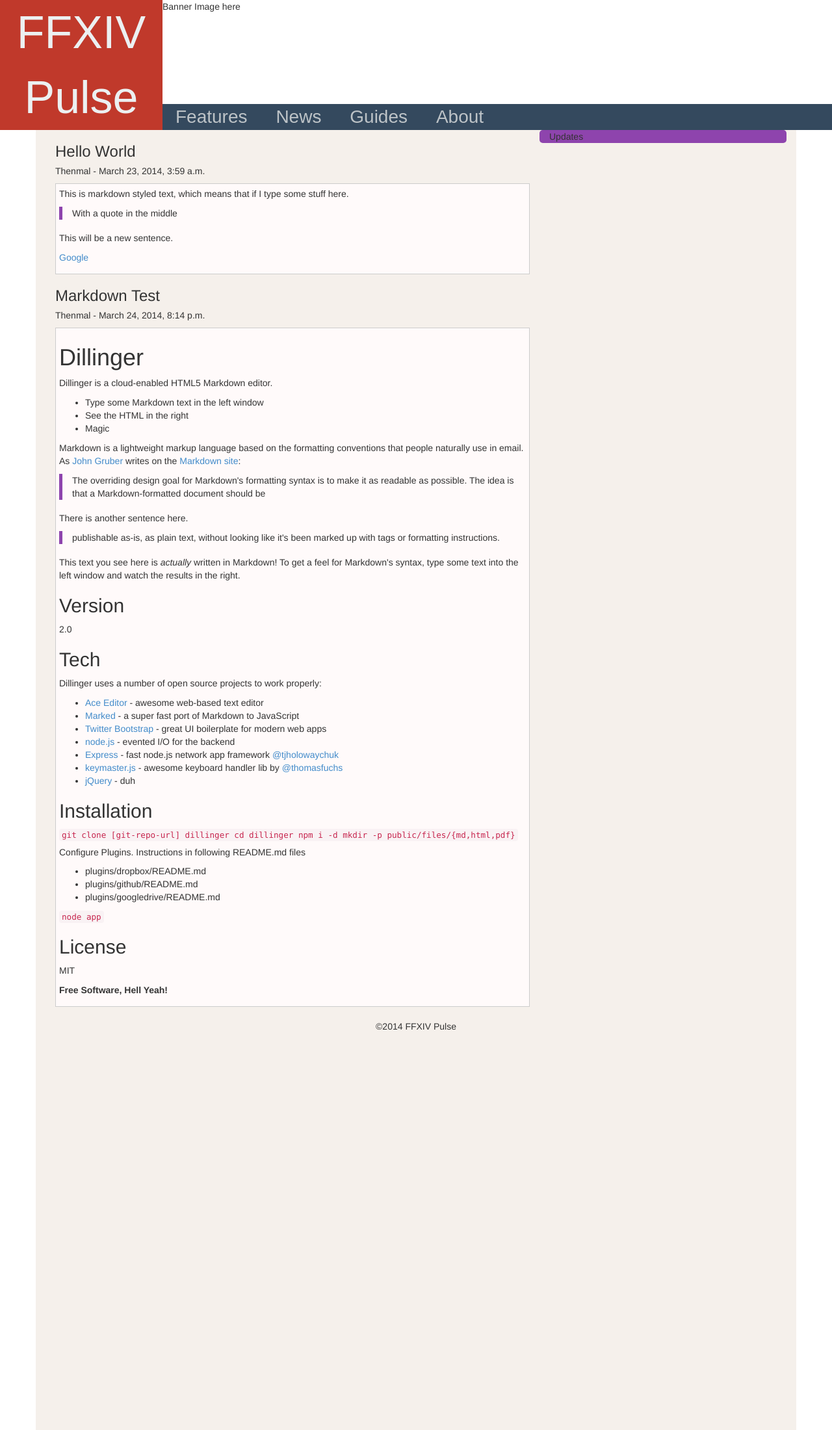
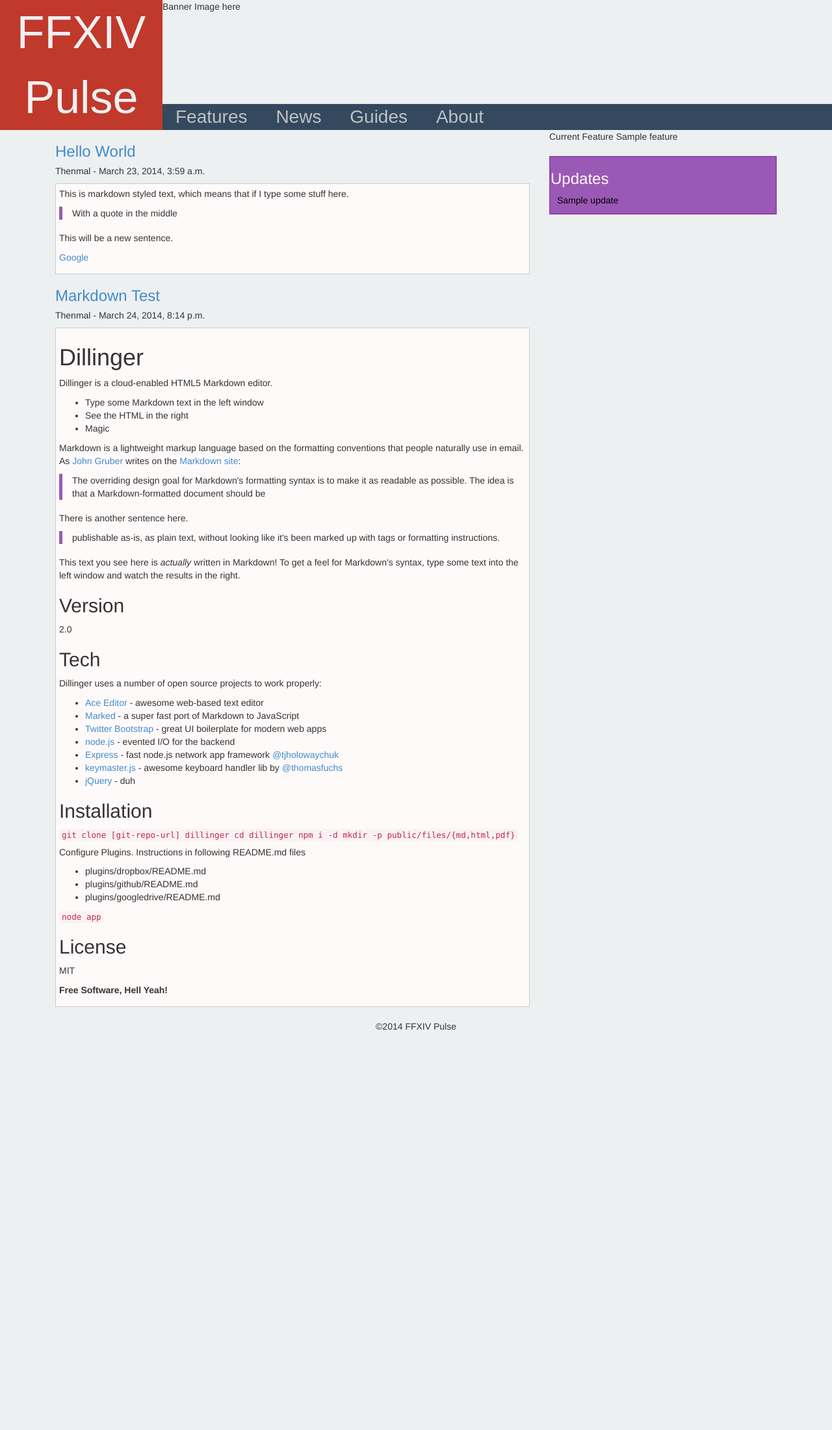
Before and after one commit to utecht/ffxiv_pulse, a Django app: template content/templates/index.html in a window 1280 px wide. Shown: the whole page at 65% size. Run offline with Django 3.2, Linux system fonts and the light colour scheme; data comes from the database, SQL or seed files in the repository; tables that the repository leaves empty hold one stand-in row (values such as "Sample post"); the template is opened without the code that fills it: values that come from a table or form of the project are taken from there, most other values are stand-ins (such as "Sample title", 1, 10 or a date in 2020); parts of the project's set-up code (start-up, migrations or seed data) failed here and were passed over; some libraries are stand-ins or nearby versions.

Commit message:
added news page

```diff
--- a/content/static/main.css
+++ b/content/static/main.css
@@ -56,19 +56,32 @@
 }
 
 #news_container {
-    background-color:#F5F0EB;
     height: 2000px;
 }
 
+body {
+    background-color: #ecf0f1;
+}
+
 #updates {
-    background-color: #8e44ad;
-    border-radius: 5px;
+    background-color: #9b59b6;
+    border: 2px solid #8e44ad;
+    margin-top: 20px;
+}
+
+#updates ul {
+    list-style: none;
+    padding-left: 10px;
+}
+
+#updates a {
+    color: black;
 }
 
 blockquote {
     padding: 0 0 0 15px;
     margin: 0 0 18px;
-    border-left: 5px solid #8e44ad;
+    border-left: 5px solid #9b59b6;
     font-size: 1em;
 }
 
--- a/content/templates/base.html
+++ b/content/templates/base.html
@@ -11,7 +11,9 @@
     </head>
     <body>
         <div id="header">
-            <div id="logo">FFXIV Pulse</div>
+            <a style="display:block" href="{% url "index" %}">
+                <div id="logo">FFXIV Pulse</div>
+            </a>
             <div id="top_right">
                 <div id="banner">Banner Image here</div>
                 <div id="nav">
@@ -25,7 +27,9 @@
             </div>
         </div>
         <div id="small_header">
-            <div id="small_logo">FFXIV Pulse</div>
+            <a style="display:block" href="{% url "index" %}">
+                <div id="small_logo">FFXIV Pulse</div>
+            </a>
             <div id="top_right">
                 <div id="nav">
                     <ul>
@@ -43,7 +47,7 @@
             <div class="clear"></div>
 
             <div id="footer" class="col-md-12">
-                <p><center>&#169;2014 FFXIV Pulse </center></p>
+                <p><center>&#169;2014 FFXIV Pulse</center></p>
             </div>
         </div>
     </body>
--- a/content/templates/index.html
+++ b/content/templates/index.html
@@ -3,14 +3,25 @@
 {% block news %}
 <div class="col-md-8">
     {% for n in news %}
-        <h3>{{n.title}}</h3>
-        <h5>{{n.author}} - {{n.publish_date}}</h5>
-        <div id="news">
-            {{n.text|markdown:"news"}}
-        </div>
+    <a href="{% url "news" n.id %}"><h3>{{n.title}}</h3></a>
+    <h5>{{n.author}} - {{n.publish_date}}</h5>
+    <div id="news">
+        {{n.text|markdown:"news"}}
+    </div>
     {% endfor %}
 </div>
-<div id="updates" class="col-md-4">
-    Updates
+<div id="news-right" class="col-md-4">
+    <div id="feature-preview">
+        Current Feature
+        {{feature}}
+    </div>
+    <div id="updates">
+        <h3 style="color:snow;">Updates</h3>
+        <ul>
+            {% for u in updates %}
+            <li><a href="{{u.url}}">{{u.name}}</a></li>
+            {% endfor %}
+        </ul>
+    </div>
 </div>
 {% endblock %}
--- a/ffxiv_pulse/urls.py
+++ b/ffxiv_pulse/urls.py
@@ -4,7 +4,6 @@ from django.contrib import admin
 urlpatterns = patterns('',
     # Examples:
     url(r'^$', 'content.views.index', name='index'),
-    # url(r'^blog/', include('blog.urls')),
-
+    url(r'^news/(?P<news_id>\d+)', 'content.views.news', name='news'),
     url(r'^admin/', include(admin.site.urls)),
 )
```
Also changed, not shown: content/templates/news.html (added, +11 -0 lines), content/views.py (+14 -1 lines).
